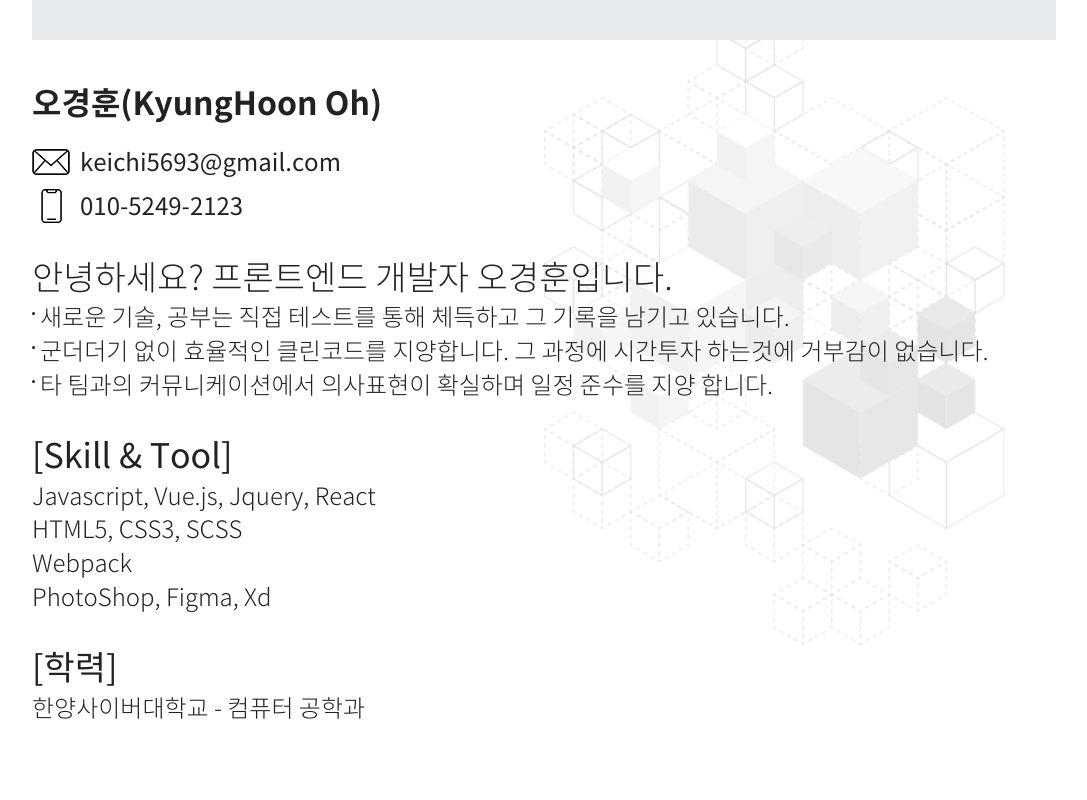
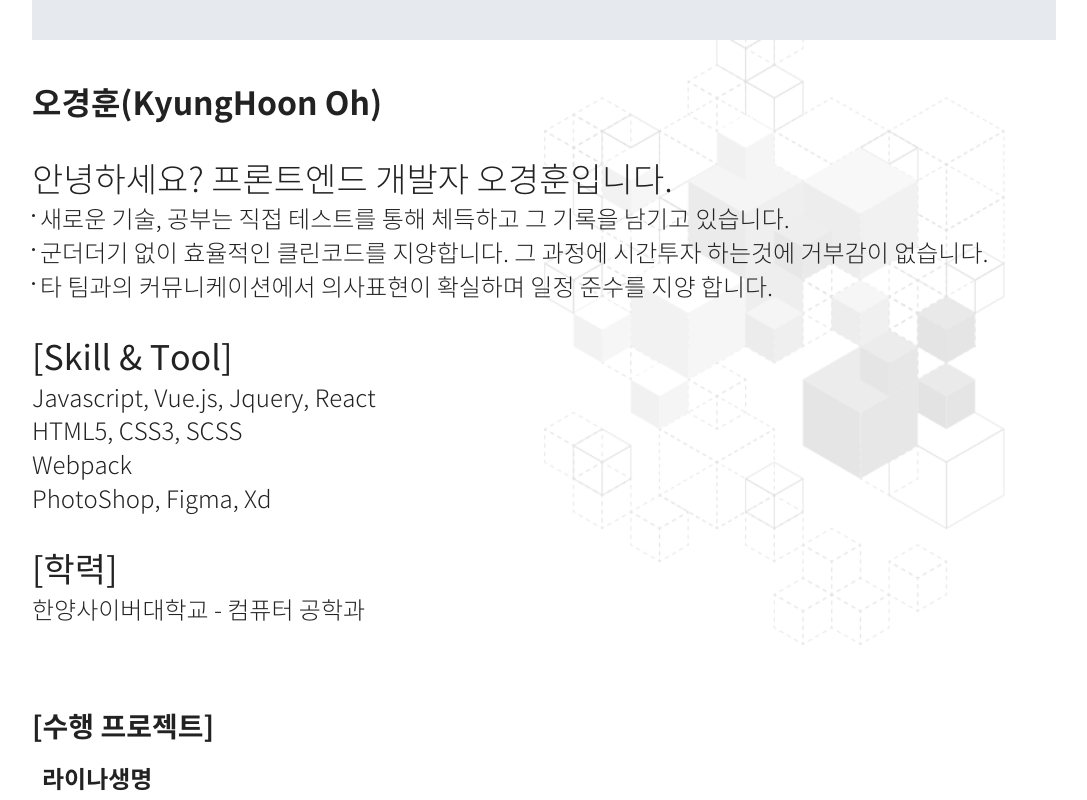
Before and after one commit to kei5693/my-portfolio, a React (Create React App) app: page / in a window 1280 px wide. Shown: the top 800 px of the page, without its empty margins (96-1183 px from the left). Built offline with nearby package versions, Linux system fonts and the light colour scheme.

Commit message:
개인정보없는버전

```diff
--- a/src/App.js
+++ b/src/App.js
@@ -371,7 +371,7 @@ function App() {
       name:       '이다커뮤니케이션즈',
       department: '개발팀',
       position:   '과장',
-      period:     '2021.01 ~ 재직중',
+      period:     '2021.01 ~ 2022.08',
       work:       'Vue.js를 이용해 보험상품 판매를 위한 시뮬레이터(모바일, 태블릿) 사이트를 만들었습니다.',
       client:     '교보생명, 라이나생명, 신한라이프, 동양생명',
       skill:      'Vue, Javascript, HTML5, CSS3'
@@ -443,10 +443,10 @@ function App() {
       <header>
         <h1>오경훈(KyungHoon Oh)</h1>
 
-        <ul>
+        {/* <ul>
           <li><strong className='email'>이메일</strong><span>keichi5693@gmail.com</span></li>
           <li><strong className='phone'>연락처</strong><span>010-5249-2123</span></li>
-        </ul>
+        </ul> */}
 
         <dl>
           <dt>안녕하세요? 프론트엔드 개발자 오경훈입니다.</dt>
```
